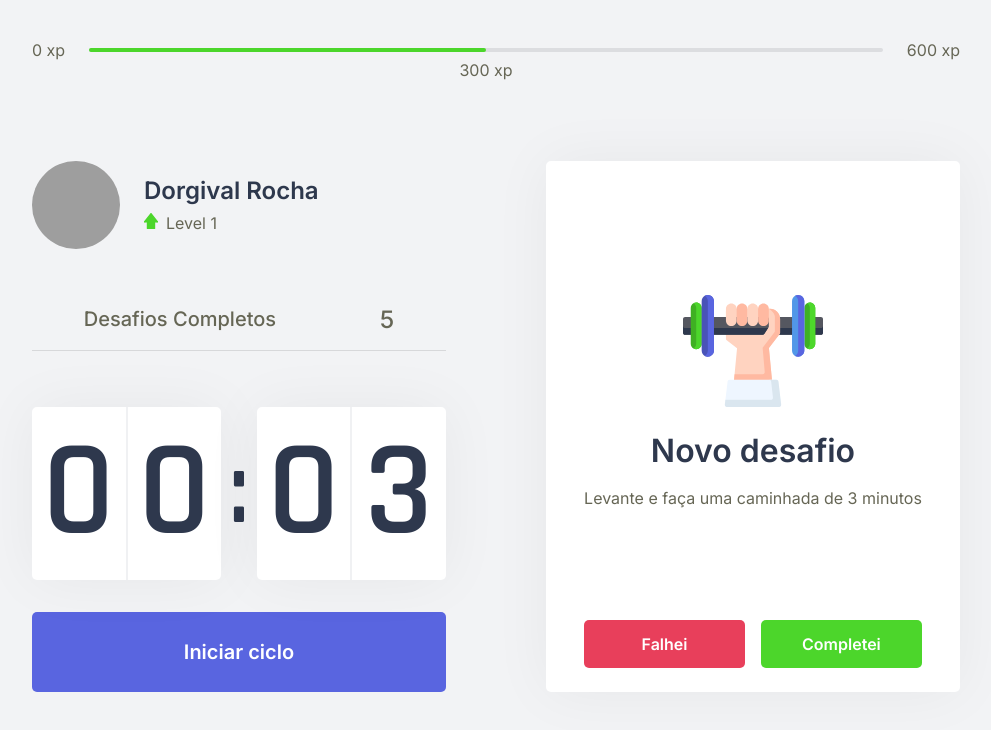
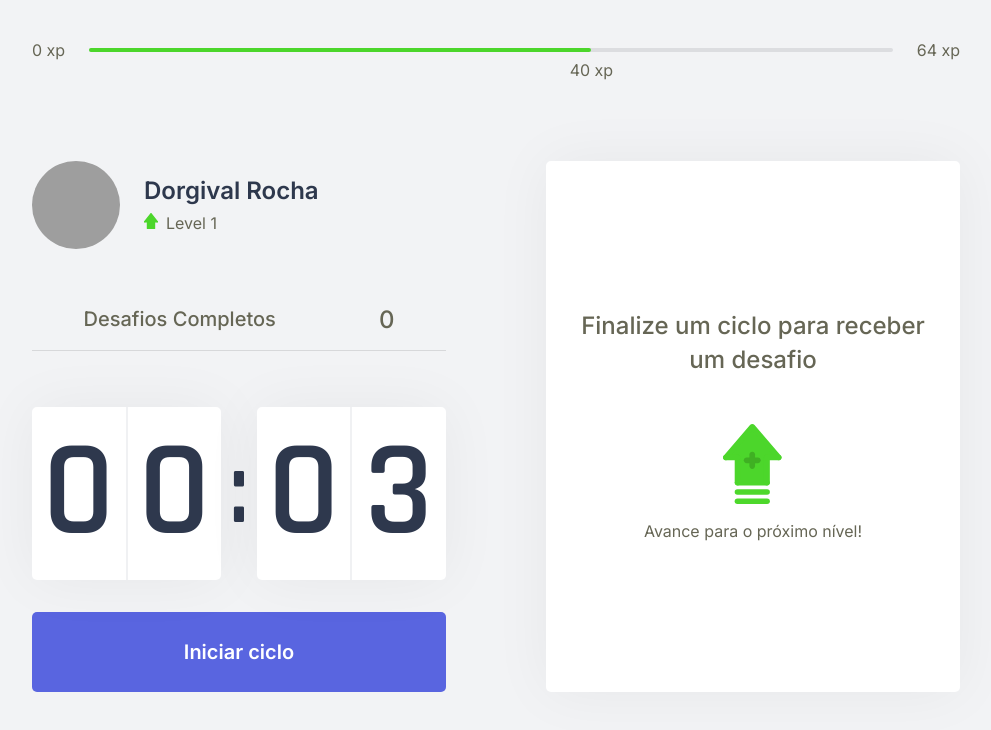
Before and after one commit to Dojak220/move.it, a Next.js app: page / in a window 1280 px wide. Shown: the top 730 px of the page, without its empty margins (144-1135 px from the left). Built offline with nearby package versions, Linux system fonts and the light colour scheme; grey boxes are pictures that could not be loaded.

Commit message:
Add Context API

```diff
--- /dev/null
+++ b/challenges.json
@@ -0,0 +1,62 @@
+[
+  {
+    "type": "body",
+    "description": "Estique um de seus braços com a palma da mão virada para frente e puxe os dedos para cima por 10 segundos por mão.",
+    "amount": 80
+  },
+  {
+    "type": "body",
+    "description": "Estique seu braço contra o peito e puxe-o utilizando o outro braço por 10 segundos por braço.",
+    "amount": 60
+  },
+  {
+    "type": "body",
+    "description": "Puxe seu pescoço com a ajuda da mão para a direita e para a esquerda, permanecendo na posição por alguns segundos.",
+    "amount": 70
+  },
+  {
+    "type": "body",
+    "description": "Com as duas mãos na parte de trás da cabeça, leve-a para baixo, alongando a parte de trás da região.",
+    "amount": 60
+  },
+  {
+    "type": "body",
+    "description": "Cruze as pernas e desça com as mãos esticadas em direção ao chão. Repita o movimento com a outra perna na frente.",
+    "amount": 100
+  },
+  {
+    "type": "body",
+    "description": "Sentado, abra as pernas e tente encostar as palmas das mãos no chão, repita 3 vezes por 5 segundos.",
+    "amount": 80
+  },
+  {
+    "type": "body",
+    "description": "Puxe o joelho de encontro ao peito e segure, troque de perna após 10 segundos.",
+    "amount": 50
+  },
+  {
+    "type": "body",
+    "description": "Sentado, cruze uma perna e incline seu tronco à frente, troque de perna após 10 segundos.",
+    "amount": 80
+  },
+  {
+    "type": "eye",
+    "description": "Sentado, feche os olhos e cubra-os com as palmas da mão durante 2 minutos, depois abra normalmente.",
+    "amount": 90
+  },
+  {
+    "type": "eye",
+    "description": "Em algum ambiente aberto, olhe o mais longe que puder em quatro direções por 3s, mexa apenas os olhos. Repita 3 vezes.",
+    "amount": 140
+  },
+  {
+    "type": "eye",
+    "description": "Usando os polegares, massage a área abaixo das sobrancelhas em movimentos circulares por 15 segundos.",
+    "amount": 70
+  },
+  {
+    "type": "body",
+    "description": "Em pé, gire a cintura o máximo que puder para a esquerda, segure por cinco segundos. Repita para a direita.",
+    "amount": 90
+  }
+]
--- a/src/components/ChallengeBox.tsx
+++ b/src/components/ChallengeBox.tsx
@@ -1,25 +1,29 @@
+import { useContext } from "react";
+import { ChallengesContext } from "../contexts/ChallengesContext";
 import styles from "../styles/components/ChallengeBox.module.css";
 
 export function ChallengeBox() {
-   const hasActiveChallenge = true;
+   const { activeChallenge, resetChallenge } = useContext(ChallengesContext);
+
 
    return (
       <div className={styles.challengeBoxContainer}>
-         {hasActiveChallenge ?
+         {activeChallenge ?
             (
                <div className={styles.challengeActive}>
-                  <head>Ganhe 400 xp</head>
+                  <head>Ganhe {activeChallenge.amount} xp</head>
 
                   <main>
-                     <img src="icons/body.svg" alt="Body" />
+                     <img src={`icons/${activeChallenge.type}.svg`} alt="Body" />
                      <strong>Novo desafio</strong>
-                     <p>Levante e faça uma caminhada de 3 minutos</p>
+                     <p>{activeChallenge.description}</p>
                   </main>
 
                   <footer>
                      <button
                         type="button"
                         className={styles.challengeFailedButton}
+                        onClick={resetChallenge}
                      >
                         Falhei
                      </button>
--- a/src/components/CompletedChallenges.tsx
+++ b/src/components/CompletedChallenges.tsx
@@ -1,10 +1,14 @@
+import { useContext } from "react";
+import { ChallengesContext } from "../contexts/ChallengesContext";
 import styles from "../styles/components/CompletedChallenges.module.css";
 
 export function CompletedChallenges() {
+   const { challengesCompleted } = useContext(ChallengesContext);
+
    return (
       <div className={styles.completedChallengesContainer}>
          <span>Desafios Completos</span>
-         <span>5</span>
+         <span>{challengesCompleted}</span>
       </div>
    );
 }
--- a/src/components/Countdown.tsx
+++ b/src/components/Countdown.tsx
@@ -1,10 +1,12 @@
-import { clear } from "console";
-import { useState, useEffect } from "react";
+import { useState, useEffect, useContext } from "react";
+import { ChallengesContext } from "../contexts/ChallengesContext";
 import styles from "../styles/components/Countdown.module.css";
 
 let countdownTimeout: NodeJS.Timeout;
 
 export function Countdown() {
+   const { starNewChallenge } = useContext(ChallengesContext);
+
    const totalTime = 0.05
    const [time, setTime] = useState(totalTime * 60);
    const [isActive, setIsActive] = useState(false);
@@ -24,6 +26,7 @@
       } else if (isActive && time === 0) {
          setHasFinished(true);
          setIsActive(false);
+         starNewChallenge();
       }
    }, [isActive, time])
 
--- a/src/components/ExperienceBar.tsx
+++ b/src/components/ExperienceBar.tsx
@@ -1,16 +1,22 @@
+import { useContext } from "react";
+import { ChallengesContext } from "../contexts/ChallengesContext";
 import styles from "../styles/components/ExperienceBar.module.css";
 
 export function ExperienceBar() {
+   const { currentExperience, experienceToNextLevel } = useContext(ChallengesContext);
+
+   const percentToNextLevel = Math.round(currentExperience * 100) / experienceToNextLevel;
+
    return (
       <header className={styles.experienceBar}>
          <span>0 xp</span>
          <div>
-            <div style={{ width: "50%" }} />
-            <span className={styles.currentExperience} style={{ left: "50%" }}>
-               300 xp
+            <div style={{ width: `${percentToNextLevel}%` }} />
+            <span className={styles.currentExperience} style={{ left: `${percentToNextLevel}%` }}>
+               {currentExperience} xp
             </span>
          </div>
-         <span>600 xp</span>
+         <span>{experienceToNextLevel} xp</span>
       </header>
    );
 }
--- /dev/null
+++ b/src/contexts/ChallengesContext.tsx
@@ -0,0 +1,64 @@
+import { createContext, useState, ReactNode } from "react"
+import challenges from "../../challenges.json";
+
+interface ChallengesProviderProps {
+   children: ReactNode;
+}
+
+interface Challenge {
+   type: 'body' | 'eye';
+   description: string;
+   amount: number;
+}
+
+interface ChallengeContextData {
+   level: number;
+   currentExperience: number;
+   challengesCompleted: number;
+   activeChallenge: Challenge;
+   experienceToNextLevel: number;
+   levelUp: () => void;
+   starNewChallenge: () => void;
+   resetChallenge: () => void;
+}
+
+export const ChallengesContext = createContext({} as ChallengeContextData);
+
+export function ChallengesProvider({ children }: ChallengesProviderProps) {
+   const [level, setLevel] = useState(1);
+   const [currentExperience, setCurrentExperience] = useState(40);
+   const [challengesCompleted, setChallengesCompleted] = useState(0);
+   const [activeChallenge, setActiveChallenge] = useState(null);
+
+   const experienceToNextLevel = Math.pow((level + 1) * 4, 2)
+
+   function levelUp() {
+      setLevel(level + 1);
+   }
+
+   function starNewChallenge() {
+      const randomChallengeIndex = Math.floor(Math.random() * challenges.length)
+      const challenge = challenges[randomChallengeIndex];
+
+      setActiveChallenge(challenge);
+   }
+
+   function resetChallenge() {
+      setActiveChallenge(null);
+   }
+
+   return (
+      <ChallengesContext.Provider value={{
+         level,
+         currentExperience,
+         challengesCompleted,
+         activeChallenge,
+         experienceToNextLevel,
+         levelUp,
+         starNewChallenge,
+         resetChallenge,
+      }}>
+         {children}
+      </ChallengesContext.Provider>
+   )
+}
--- a/src/pages/_app.tsx
+++ b/src/pages/_app.tsx
@@ -1,7 +1,14 @@
+import React from "react"
+import { ChallengesProvider } from "../contexts/ChallengesContext"
 import "../styles/global.css"
 
 function MyApp({ Component, pageProps }) {
-  return <Component {...pageProps} />
+  return (
+    <ChallengesProvider>
+      <Component {...pageProps} />
+    </ChallengesProvider>
+
+  )
 }
 
 export default MyApp
```
